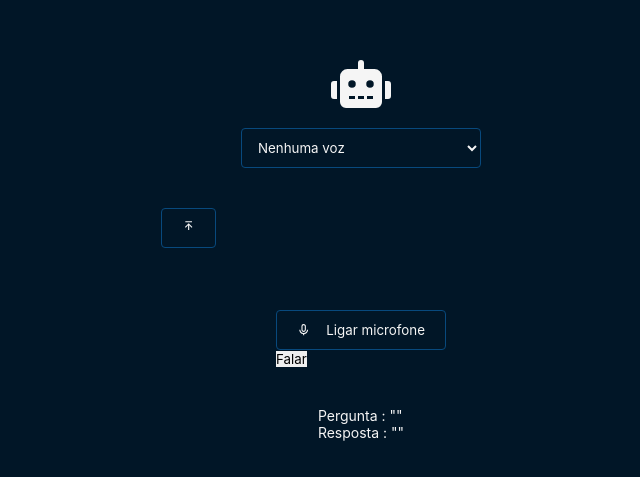
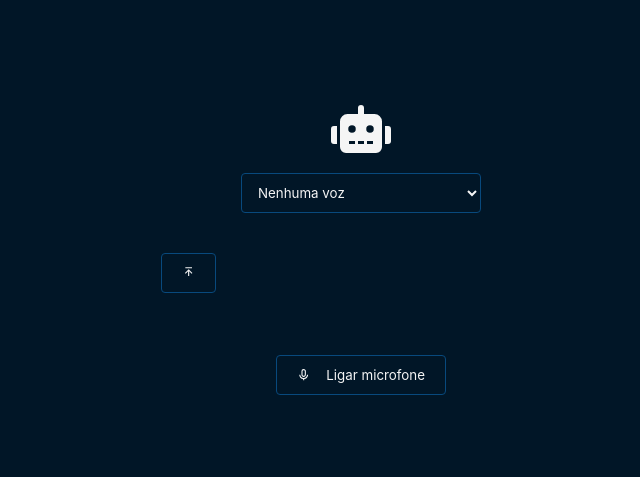
Before and after one commit to marcosambrosio555/chatbot-client, a React (Vite) app: page / in a window 1280 px wide. Shown: the part 113-590 px from the top of the page, without its empty margins (279-919 px from the left). Built offline with nearby package versions, Linux system fonts and the light colour scheme.

Commit message:
route ajusted

```diff
--- a/src/App.jsx
+++ b/src/App.jsx
@@ -13,20 +13,12 @@ import { useOpenIA } from './hooks/useOpenIA'
 function App() {
 
   const [showMessages, setShowMessages] = useState(false)
-
   const { text, handleMicrofone, listining, recognition } = useMicrofone()
   const { command, setSelectedVoice, voicesList } = useSpeaker()
-
   const { messages, addMessage } = useContext(MessagesContext)
-
   const { getChatResponse } = useOpenIA()
 
-  const [answer, setAnswer] = useState("")
-
   useEffect(() => {
-
-    console.log("Mudou")
-    console.log(text)
 
     if (text) {
       const textToRead = text
@@ -37,15 +29,10 @@ function App() {
       })
 
       getChatResponse(textToRead).then(response => {
+        addMessage(response)
+        command.speakText(response.content)
+      })
 
-        addMessage(response)
-
-        setAnswer(response.content)
-
-        console.log("Agora é para falar")
-        command.speakText(response.content)
-
-      })
     }
 
   }, [text])
@@ -102,7 +89,7 @@ function App() {
               messages.map((message, index) => (
 
                 <div key={index} className={`message ${message.role === "user" && "me"}`}>
-                  <span className="name">{message.role === "user" ? "Me" : "Chatbot"}</span>
+                  <span className="name">{message.role === "user" ? "Human" : "Chatbot"}</span>
                   <span className="body">{message.content}</span>
                 </div>
 
@@ -120,19 +107,6 @@ function App() {
             <BiMicrophone />
             {listining ? "Desligar microfone" : "Ligar microfone"}
           </button>
-          <button onClick={() => {
-            handleMicrofone()
-            console.log("Ativar microfone")
-          }}>
-            Falar
-          </button>
-        </div>
-
-        <div className="errors">
-          <div className="answer">
-            <p>Pergunta : {JSON.stringify(text)}</p>
-            <p>Resposta : {JSON.stringify(answer)}</p>
-          </div>
         </div>
 
       </div>
--- a/src/hooks/useMicrofone.jsx
+++ b/src/hooks/useMicrofone.jsx
@@ -41,11 +41,11 @@ export function useMicrofone() {
         console.log(e.results[0][0].transcript)
         console.log("Transcrevendo")
         setText(e.results[0][0].transcript)
-        getChatResponse(text)
-        addMessage({
-            role: "user",
-            content: text
-        })
+        // getChatResponse(text)
+        // addMessage({
+        //     role: "user",
+        //     content: text
+        // })
     }
 
     function handleMicrofone() {
--- a/src/hooks/useSpeaker.jsx
+++ b/src/hooks/useSpeaker.jsx
@@ -15,7 +15,6 @@ export function useSpeaker() {
     }, [])
 
     function speakText(text) {
-        console.log(text)
         if (text) {
             const ut = new SpeechSynthesisUtterance(text)
             ut.voice = voicesList[selectedVoice]
```
